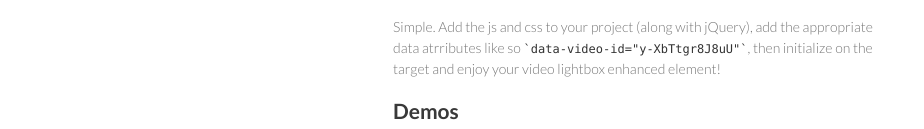
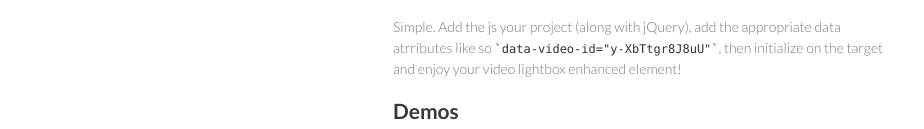
Before and after one commit to doesdev/jquery-video-lightning, a plain HTML site: page index.html in a window 1280 px wide. Shown: the part 345-474 px from the top of the page, without its empty margins (177-1101 px from the left). Drawn offline with Linux system fonts and the light colour scheme.

Commit message:
removed reference to stylesheet dependency

```diff
--- a/index.html
+++ b/index.html
@@ -41,7 +41,7 @@
         <h2>
             <a name="how" class="anchor" href="#how"><span class="octicon octicon-link"></span></a>How?</h2>
 
-        <p>Simple. Add the js and css to your project (along with jQuery), add the appropriate data atrributes like so <code>`data-video-id="y-XbTtgr8J8uU"`</code>, then initialize on the target and enjoy your video lightbox enhanced element!</p>
+        <p>Simple. Add the js your project (along with jQuery), add the appropriate data atrributes like so <code>`data-video-id="y-XbTtgr8J8uU"`</code>, then initialize on the target and enjoy your video lightbox enhanced element!</p>
 
         <h2>
             <a name="demos" class="anchor" href="#demos"><span class="octicon octicon-link"></span></a>Demos</h2>
```
